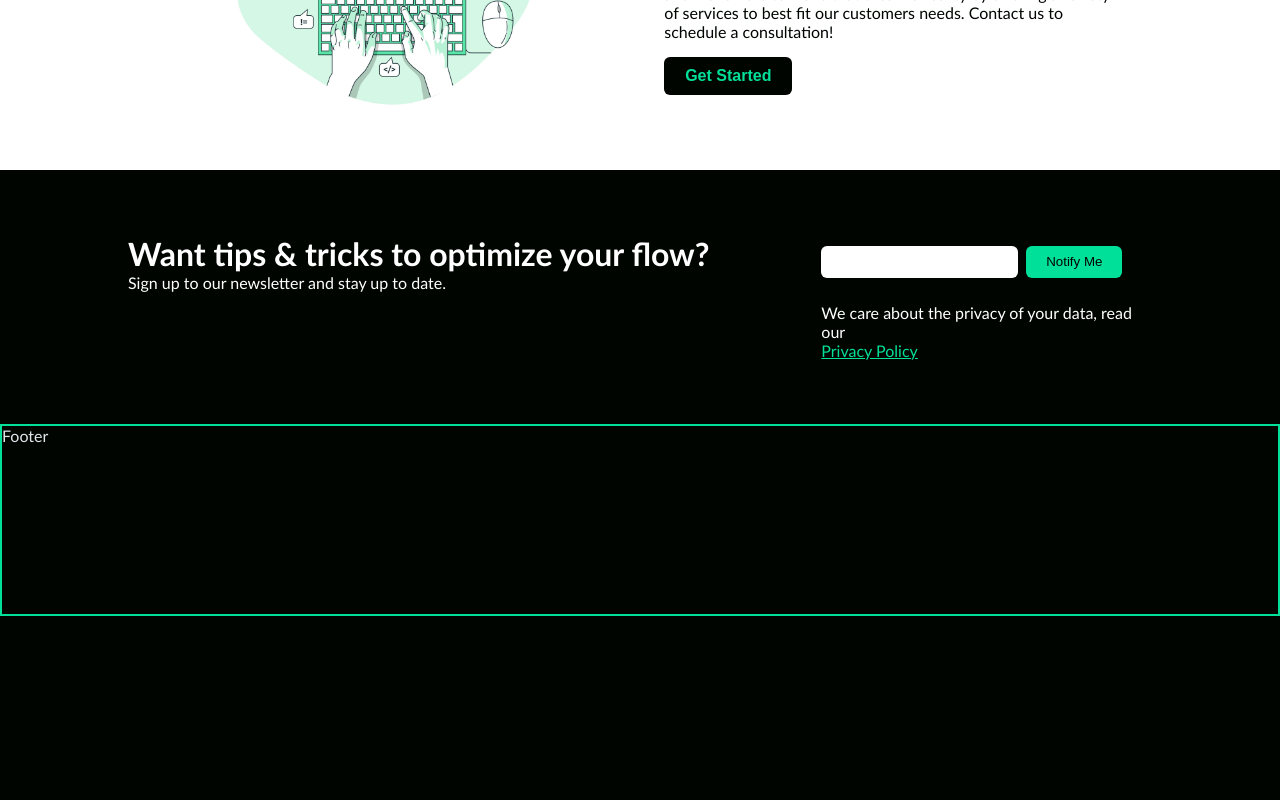
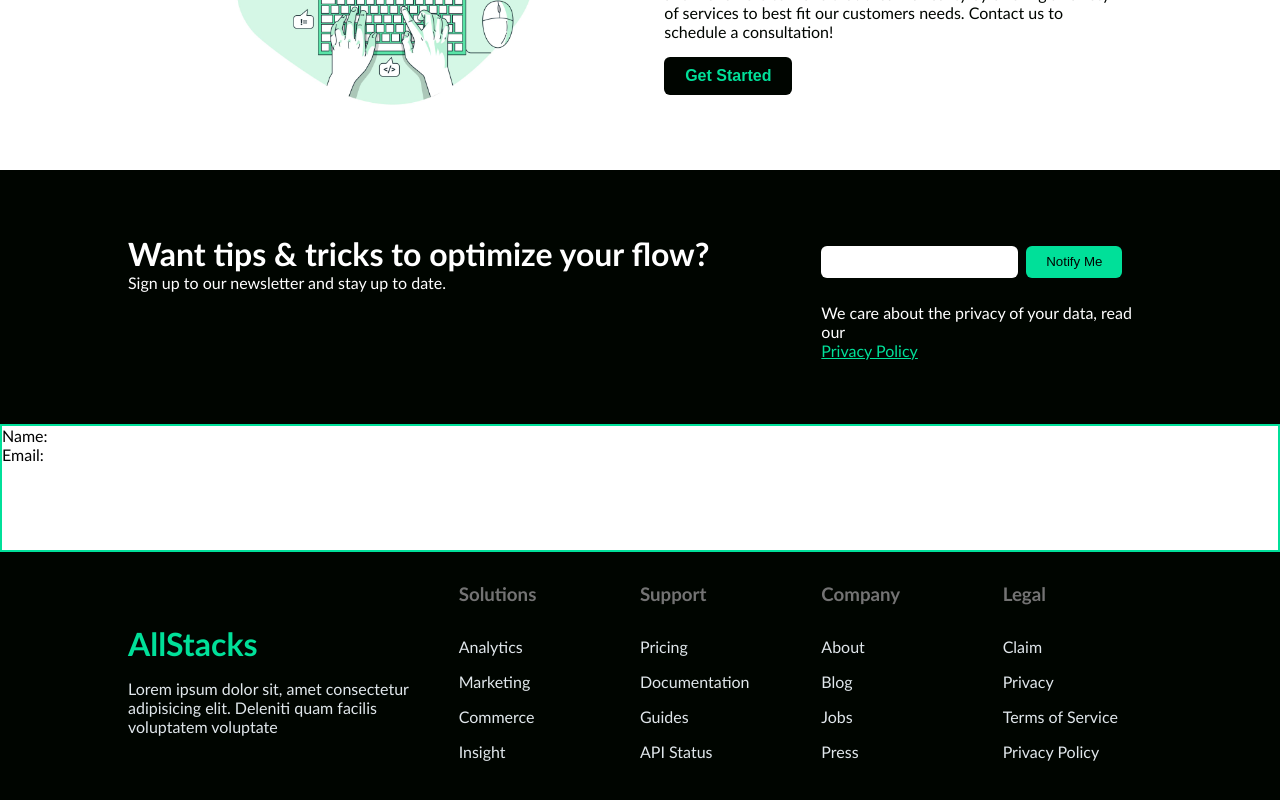
Before and after one commit to RowDev727/MySite, a React (Vite) app in the folder frontend/: page / in a window 1280 px wide. Shown: the part 1014-1814 px from the top of the page. Before the commit the page ends 1630 px from the top, so only its background shows below. Built offline with nearby package versions, Linux system fonts and the light colour scheme; no server answers.

Commit message:
Footer Finished

```diff
--- a/frontend/src/components/footer/Footer.jsx
+++ b/frontend/src/components/footer/Footer.jsx
@@ -2,7 +2,50 @@ import styles from './Footer.module.css'
 
 const Footer = () => {
   return (
-    <div className={`${styles.footerContainer}`}>Footer</div>
+    <div className={`${styles.footerContainer}`}>
+      <div className={`${styles.footerSection} container`}>
+        <div className={`${styles.col}`}>
+          <h1 className={`${styles.title}`}>AllStacks</h1>
+          <p className={`${styles.text}`}>Lorem ipsum dolor sit, amet consectetur adipisicing elit. Deleniti quam facilis voluptatem voluptate</p>
+        </div>
+        <div className={`${styles.col}`}>
+          <h3>Solutions</h3>
+          <ul>
+            <li><a href="#">Analytics</a></li>
+            <li><a href="#">Marketing</a></li>
+            <li><a href="#">Commerce</a></li>
+            <li><a href="#">Insight</a></li>
+          </ul>
+        </div>
+        <div className={`${styles.col}`}>
+          <h3>Support</h3>
+            <ul>
+              <li><a href="#">Pricing</a></li>
+              <li><a href="#">Documentation</a></li>
+              <li><a href="#">Guides</a></li>
+              <li><a href="#">API Status</a></li>
+            </ul>
+        </div>
+        <div className={`${styles.col}`}>
+          <h3>Company</h3>
+            <ul>
+              <li><a href="#">About</a></li>
+              <li><a href="#">Blog</a></li>
+              <li><a href="#">Jobs</a></li>
+              <li><a href="#">Press</a></li>
+            </ul>
+        </div>
+        <div className={`${styles.col}`}>
+          <h3>Legal</h3>
+            <ul>
+              <li><a href="#">Claim</a></li>
+              <li><a href="#">Privacy</a></li>
+              <li><a href="#">Terms of Service</a></li>
+              <li><a href="#">Privacy Policy</a></li>
+            </ul>
+        </div>
+      </div>
+    </div>
   )
 }
 
--- a/frontend/src/components/footer/Footer.module.css
+++ b/frontend/src/components/footer/Footer.module.css
@@ -1,6 +1,30 @@
-.footerContainer {
+.footerSection {
     width: 100%;
-    border: 2px solid var(--color-primary-green);
+    /* border: 2px solid var(--color-primary-green); */
     color: var(--color-grey-100);
     height: 12rem;
+    display: grid;
+    grid-template-columns: 2fr repeat(4, 1fr);
+    align-items: center;
+    justify-content: center;
+    height: 16rem;
+    gap: 2rem;
 }
+
+.col .title {
+    margin-bottom: 1rem;
+}
+
+.col h3 {
+    margin-bottom: 2rem;
+    color: var(--color-grey-300);
+}
+
+.col ul li {
+    margin-bottom: 1rem;
+    list-style: none;
+}
+
+.col a {
+    text-decoration: none;
+}
--- a/frontend/src/components/testing/Test.css
+++ b/frontend/src/components/testing/Test.css
@@ -0,0 +1,5 @@
+.test-container {
+    border: 2px solid var(--color-primary-green);
+    background: white;
+    height: 8rem;
+}
--- a/frontend/src/pages/home/Home.jsx
+++ b/frontend/src/pages/home/Home.jsx
@@ -5,6 +5,7 @@ import styles from './Home.module.css'
 import Hero from '../../components/hero/Hero'
 import Info from '../../components/info/Info'
 import Newsletter from '../../components/newsletter/Newsletter'
+import Test from '../../components/testing/Test'
 
 const Home = () => {
   return (
@@ -13,6 +14,8 @@ const Home = () => {
         <div className={`${styles.heroSection}`}><Hero /></div>
         <div className={`${styles.infoSection}`}><Info /></div>
         <div className={`${styles.newsletterSection}`}><Newsletter /></div>
+        <div className={`${styles.testingSection}`}><Test /></div>
+
       </div>
     </>
   )
```
